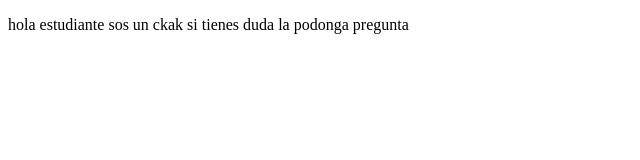
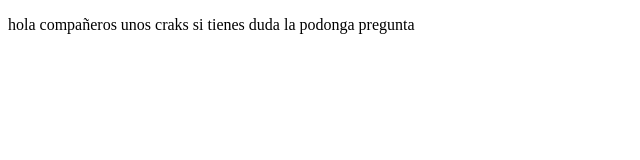
Before and after one commit to NightFrank/proyectodemoPrework, a plain HTML site: page index.html in a window 1280 px wide. Shown: the full height of the page, 0-640 px from the left. Drawn offline with Linux system fonts and the light colour scheme.

Commit message:
cambios agregados al sitio

```diff
--- a/index.html
+++ b/index.html
@@ -8,6 +8,6 @@
 </head>
 <body>
     <p>
-        hola estudiante sos un ckak si tienes duda la podonga pregunta
+        hola compañeros unos craks si tienes duda la podonga pregunta
 </body>
 </html>
```
